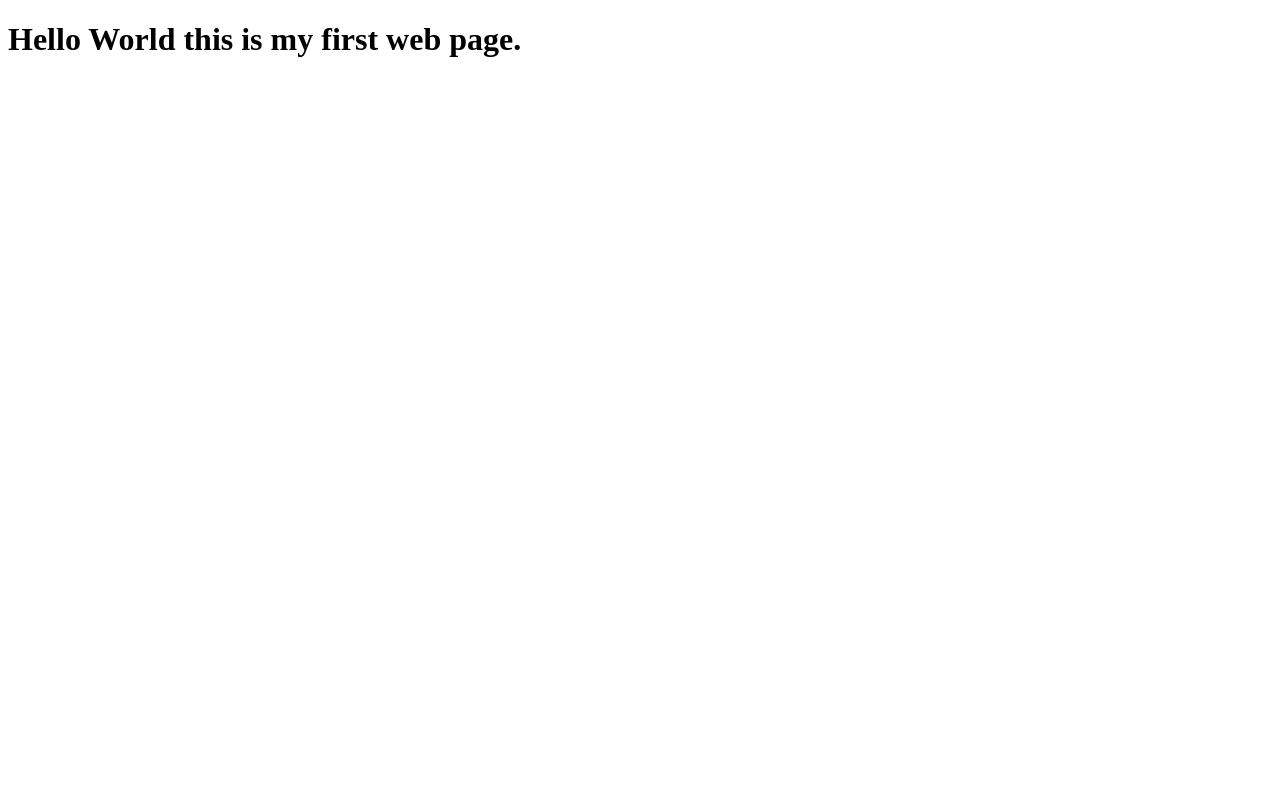
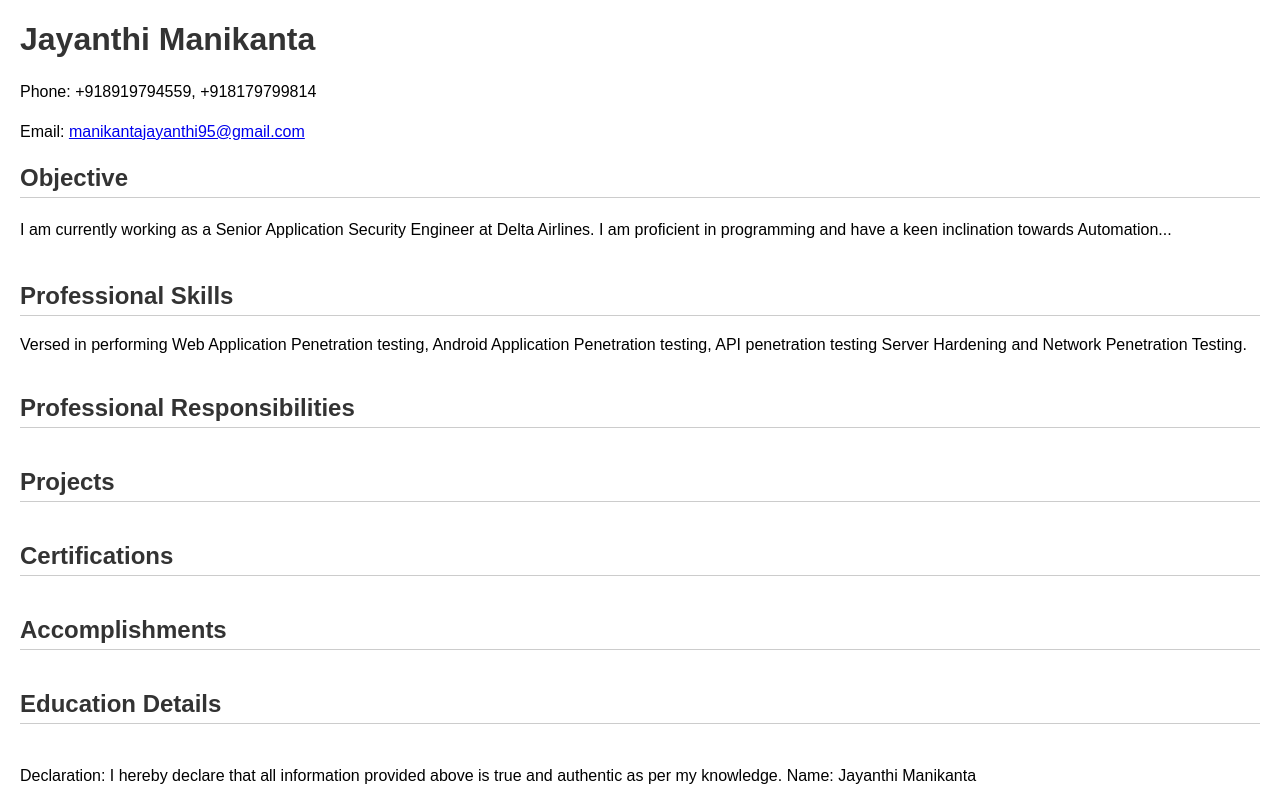
Before and after one commit to appsecmani/maniresume, a plain HTML site: page index.html in a window 1280 px wide. Drawn offline with Linux system fonts and the light colour scheme.

Commit message:
updated personal info

```diff
--- a/index.html
+++ b/index.html
@@ -1,12 +1,96 @@
 <!DOCTYPE html>
 <html lang="en">
 <head>
-	<meta charset="UTF-8">
-	<meta http-equiv="X-UA-Compatible" content="IE=edge">
-	<meta name="viewport" content="width=device-width, initial-scale=1.0">
-	<title>Mani Resume</title>
+    <meta charset="UTF-8">
+    <meta name="viewport" content="width=device-width, initial-scale=1.0">
+    <title>Jayanthi Manikanta - Application Security Engineer</title>
+    <style>
+        body {
+            font-family: Arial, sans-serif;
+            margin: 20px;
+        }
+
+        h1, h2 {
+            color: #333;
+        }
+
+        h2 {
+            border-bottom: 1px solid #ccc;
+            padding-bottom: 5px;
+            margin-top: 20px;
+        }
+
+        p {
+            line-height: 1.5;
+        }
+
+        ul {
+            list-style-type: none;
+            padding: 0;
+        }
+
+        li {
+            margin-bottom: 5px;
+        }
+
+        .contact-info {
+            margin-bottom: 20px;
+        }
+
+        .objective, .skills, .responsibilities, .projects, .certifications, .accomplishments, .education {
+            margin-bottom: 40px;
+        }
+    </style>
 </head>
 <body>
-	<h1>Hello World this is my first web page.</h1>
+    <header>
+        <h1>Jayanthi Manikanta</h1>
+        <div class="contact-info">
+            <p>Phone: +918919794559, +918179799814</p>
+            <p>Email: <a href="mailto:manikantajayanthi95@gmail.com">manikantajayanthi95@gmail.com</a></p>
+        </div>
+    </header>
+
+    <section class="objective">
+        <h2>Objective</h2>
+        <p>I am currently working as a Senior Application Security Engineer at Delta Airlines. I am proficient in programming and have a keen inclination towards Automation...</p>
+    </section>
+
+    <section class="skills">
+        <h2>Professional Skills</h2>
+        <ul>
+            <li>Versed in performing Web Application Penetration testing, Android Application Penetration testing, API penetration testing Server Hardening and Network Penetration Testing.</li>
+            <!-- Add other skills here -->
+        </ul>
+    </section>
+
+    <section class="responsibilities">
+        <h2>Professional Responsibilities</h2>
+        <!-- Add responsibilities here -->
+    </section>
+
+    <section class="projects">
+        <h2>Projects</h2>
+        <!-- Add project details here -->
+    </section>
+
+    <section class="certifications">
+        <h2>Certifications</h2>
+        <!-- Add certification details here -->
+    </section>
+
+    <section class="accomplishments">
+        <h2>Accomplishments</h2>
+        <!-- Add accomplishments here -->
+    </section>
+
+    <section class="education">
+        <h2>Education Details</h2>
+        <!-- Add education details here -->
+    </section>
+
+    <footer>
+        <p>Declaration: I hereby declare that all information provided above is true and authentic as per my knowledge. Name: Jayanthi Manikanta</p>
+    </footer>
 </body>
 </html>
```
